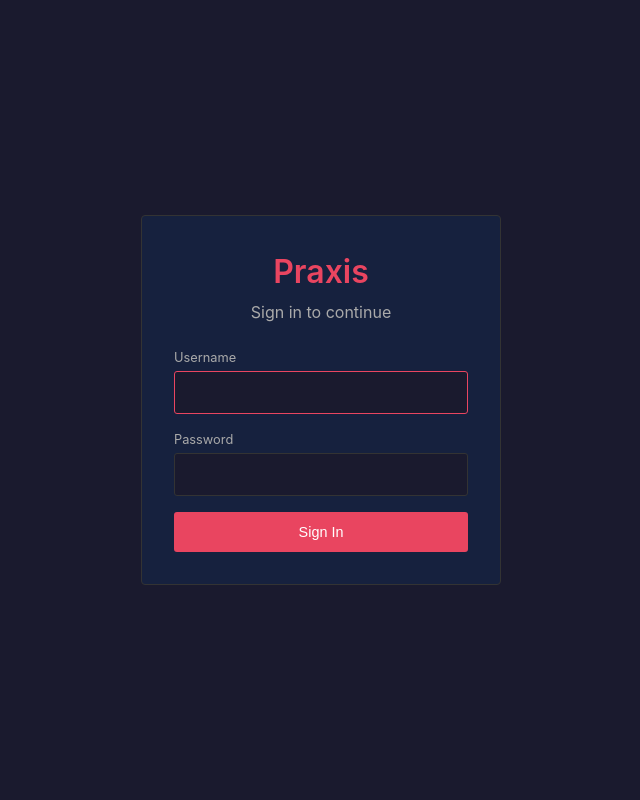
After one commit to philosaether/praxis, a FastAPI app: template src/praxis_web/templates/login.html in a window 1280 px wide. The commit adds this page. Shown: the whole page, without its empty margins (319-959 px from the left). Run offline with FastAPI, Linux system fonts and the light colour scheme; the template is opened without the code that fills it, so the values that code supplies are empty; some libraries are stand-ins or nearby versions.

Commit message:
feat: implement web auth with login/logout (Phase 4)
- Add login page with form and styled layout
- Add login/logout routes to praxis_web/app.py
- Update api_client() to forward session cookie as Bearer token
- Display username and logout link in header when logged in
- Add sass dependency for SCSS compilation

Auth flow:
1. User submits /login form
2. Web app calls POST /api/auth/login
3. On success, set praxis_session cookie (HTTP-only, 7-day expiry)
4. Cookie is forwarded to API as Bearer token on subsequent requests

Co-Authored-By: Claude Opus 4.5 <noreply@anthropic.com>

```diff
--- /dev/null
+++ b/package.json
@@ -0,0 +1,5 @@
+{
+  "dependencies": {
+    "sass": "^1.98.0"
+  }
+}
--- a/src/praxis_web/app.py
+++ b/src/praxis_web/app.py
@@ -8,7 +8,7 @@ Requires: PRAXIS_API_URL environment variable (default: http://localhost:8000)
 import os
 import httpx
 from fastapi import FastAPI, Request, Form
-from fastapi.responses import HTMLResponse, RedirectResponse
+from fastapi.responses import HTMLResponse, RedirectResponse, Response
 from fastapi.staticfiles import StaticFiles
 from fastapi.templating import Jinja2Templates
 from pathlib import Path
@@ -22,6 +22,7 @@ app = FastAPI(title="Praxis Web")
 
 # Config
 API_URL = os.getenv("PRAXIS_API_URL", "http://localhost:8000")
+SESSION_COOKIE_NAME = "praxis_session"
 
 # Static files and templates
 STATIC_DIR = Path(__file__).parent / "static"
@@ -34,8 +35,85 @@ templates = Jinja2Templates(directory=TEMPLATES_DIR)
 # API Client Helper
 # -----------------------------------------------------------------------------
 
-def api_client():
-    return httpx.AsyncClient(base_url=API_URL, timeout=30.0)
+def api_client(request: Request | None = None):
+    """Create an API client, optionally with auth from session cookie."""
+    headers = {}
+    if request:
+        session_token = request.cookies.get(SESSION_COOKIE_NAME)
+        if session_token:
+            headers["Authorization"] = f"Bearer {session_token}"
+    return httpx.AsyncClient(base_url=API_URL, timeout=30.0, headers=headers)
+
+
+# -----------------------------------------------------------------------------
+# Auth Routes
+# -----------------------------------------------------------------------------
+
+@app.get("/login", response_class=HTMLResponse)
+async def login_page(request: Request, error: str | None = None):
+    """Display login page."""
+    # If already logged in, redirect to home
+    if request.cookies.get(SESSION_COOKIE_NAME):
+        return RedirectResponse(url="/", status_code=302)
+    return templates.TemplateResponse(
+        request,
+        "login.html",
+        {"error": error}
+    )
+
+
+@app.post("/login")
+async def login_submit(
+    request: Request,
+    username: Annotated[str, Form()],
+    password: Annotated[str, Form()],
+):
+    """Handle login form submission."""
+    async with httpx.AsyncClient(base_url=API_URL, timeout=30.0) as client:
+        response = await client.post(
+            "/api/auth/login",
+            json={"username": username, "password": password}
+        )
+
+        if response.status_code != 200:
+            return templates.TemplateResponse(
+                request,
+                "login.html",
+                {"error": "Invalid username or password"},
+                status_code=401
+            )
+
+        data = response.json()
+        session_id = data["session_id"]
+
+        # Set session cookie and redirect to home
+        redirect = RedirectResponse(url="/", status_code=302)
+        redirect.set_cookie(
+            key=SESSION_COOKIE_NAME,
+            value=session_id,
+            httponly=True,
+            samesite="lax",
+            # secure=True,  # Enable in production with HTTPS
+            max_age=7 * 24 * 60 * 60,  # 7 days
+        )
+        return redirect
+
+
+@app.get("/logout")
+@app.post("/logout")
+async def logout(request: Request):
+    """Log out and clear session."""
+    session_token = request.cookies.get(SESSION_COOKIE_NAME)
+
+    # Call API to invalidate session
+    if session_token:
+        async with api_client(request) as client:
+            await client.post("/api/auth/logout")
+
+    # Clear cookie and redirect to login
+    redirect = RedirectResponse(url="/login", status_code=302)
+    redirect.delete_cookie(key=SESSION_COOKIE_NAME)
+    return redirect
 
 # -----------------------------------------------------------------------------
 # Routes: Pages
@@ -44,7 +122,13 @@ def api_client():
 @app.get("/", response_class=HTMLResponse)
 async def home_page(request: Request):
     """Full page: two-pane layout with tasks as default view."""
-    async with api_client() as client:
+    async with api_client(request) as client:
+        # Fetch user info if logged in
+        user = None
+        me_response = await client.get("/api/auth/me")
+        if me_response.status_code == 200:
+            user = me_response.json()
+
         # Fetch both tasks and priorities for initial load
         tasks_response = await client.get("/api/tasks")
         priorities_response = await client.get("/api/priorities")
@@ -55,6 +139,7 @@ async def home_page(request: Request):
         request,
         "home.html",
         {
+            "user": user,
             "tasks": tasks_data["tasks"],
             "priorities": priorities_data["priorities"],
             "priority_types": priorities_data["priority_types"],
@@ -79,7 +164,7 @@ async def priorities_list_partial(
     active: bool = False,
 ):
     """HTMX partial: filtered list of priorities."""
-    async with api_client() as client:
+    async with api_client(request) as client:
         params = {}
         if type:
             params["type"] = type
@@ -100,7 +185,7 @@ async def create_new_priority(request: Request):
     """Create a new priority and return the row HTML."""
     form_data = await request.form()
 
-    async with api_client() as client:
+    async with api_client(request) as client:
         response = await client.post("/api/priorities", data=dict(form_data))
         data = response.json()
 
@@ -117,7 +202,7 @@ async def create_new_priority(request: Request):
 @app.get("/priorities/tree", response_class=HTMLResponse)
 async def priority_tree(request: Request):
     """HTMX partial: tree view of priority hierarchy."""
-    async with api_client() as client:
+    async with api_client(request) as client:
         response = await client.get("/api/priorities/tree")
         data = response.json()
 
@@ -131,7 +216,7 @@ async def priority_tree(request: Request):
 @app.get("/priorities/tree-pane", response_class=HTMLResponse)
 async def priority_tree_pane(request: Request):
     """HTMX partial: full tree view for right pane."""
-    async with api_client() as client:
+    async with api_client(request) as client:
         response = await client.get("/api/priorities/tree")
         data = response.json()
 
@@ -163,7 +248,7 @@ async def priority_move(request: Request, priority_id: str):
     sibling_ids = data.get("sibling_ids", [])
     new_index = data.get("new_index", 0)
 
-    async with api_client() as client:
+    async with api_client(request) as client:
         # Update parent relationship
         response = await client.post(
             f"/api/priorities/{priority_id}/move",
@@ -190,7 +275,7 @@ async def priority_move(request: Request, priority_id: str):
 @app.get("/priorities/{priority_id}", response_class=HTMLResponse)
 async def priority_detail(request: Request, priority_id: str):
     """HTMX partial: detail view for a single priority."""
-    async with api_client() as client:
+    async with api_client(request) as client:
         response = await client.get(f"/api/priorities/{priority_id}")
         if response.status_code == 404:
             return HTMLResponse(
@@ -200,7 +285,7 @@ async def priority_detail(request: Request, priority_id: str):
         data = response.json()
 
     # Also fetch edit data to get raw notes and all_priorities
-    async with api_client() as client:
+    async with api_client(request) as client:
         edit_response = await client.get(f"/api/priorities/{priority_id}/edit")
         if edit_response.status_code == 200:
             edit_data = edit_response.json()
@@ -220,7 +305,7 @@ async def priority_save_properties(request: Request, priority_id: str):
     """Save priority properties and return updated properties section + OOB row update."""
     form_data = await request.form()
 
-    async with api_client() as client:
+    async with api_client(request) as client:
         response = await client.post(
             f"/api/priorities/{priority_id}/properties",
             data=dict(form_data)
@@ -264,7 +349,7 @@ async def priority_save_notes(request: Request, priority_id: str):
     """Save priority notes and return updated notes section."""
     form_data = await request.form()
 
-    async with api_client() as client:
+    async with api_client(request) as client:
         response = await client.post(
             f"/api/priorities/{priority_id}/notes",
             data=dict(form_data)
@@ -293,7 +378,7 @@ async def tasks_list_partial(
     status: str | None = None,
 ):
     """HTMX partial: filtered list of tasks."""
-    async with api_client() as client:
+    async with api_client(request) as client:
         params = {}
         if priority:
             params["priority"] = priority
@@ -312,7 +397,7 @@ async def tasks_list_partial(
 @app.post("/tasks/new", response_class=HTMLResponse)
 async def create_new_task(request: Request):
     """Create a new task and return the row HTML."""
-    async with api_client() as client:
+    async with api_client(request) as client:
         response = await client.post("/api/tasks")
         data = response.json()
 
@@ -328,7 +413,7 @@ async def create_new_task(request: Request):
 @app.get("/tasks/{task_id}", response_class=HTMLResponse)
 async def task_detail(request: Request, task_id: int):
     """HTMX partial: detail view for a single task."""
-    async with api_client() as client:
+    async with api_client(request) as client:
         response = await client.get(f"/api/tasks/{task_id}")
         if response.status_code == 404:
             return HTMLResponse(
@@ -342,7 +427,7 @@ async def task_detail(request: Request, task_id: int):
     notes = task.get("notes") or ""
     task["notes_raw"] = notes if not notes.startswith("<") else ""
     # For proper raw notes, we need to fetch from edit endpoint
-    async with api_client() as client:
+    async with api_client(request) as client:
         edit_response = await client.get(f"/api/tasks/{task_id}/edit")
         if edit_response.status_code == 200:
             edit_data = edit_response.json()
@@ -360,7 +445,7 @@ async def task_save_properties(request: Request, task_id: int):
     """Save task properties and return updated properties section + OOB row update."""
     form_data = await request.form()
 
-    async with api_client() as client:
+    async with api_client(request) as client:
         response = await client.post(
             f"/api/tasks/{task_id}/properties",
             data=dict(form_data)
@@ -400,7 +485,7 @@ async def task_save_notes(request: Request, task_id: int):
     """Save task notes and return updated notes section."""
     form_data = await request.form()
 
-    async with api_client() as client:
+    async with api_client(request) as client:
         response = await client.post(
             f"/api/tasks/{task_id}/notes",
             data=dict(form_data)
@@ -422,7 +507,7 @@ async def task_save_notes(request: Request, task_id: int):
 @app.post("/tasks/{task_id}/toggle", response_class=HTMLResponse)
 async def task_toggle_done(request: Request, task_id: int):
     """Toggle task between done and queued."""
-    async with api_client() as client:
+    async with api_client(request) as client:
         response = await client.post(f"/api/tasks/{task_id}/toggle")
         if response.status_code == 404:
             return HTMLResponse(content="", status_code=404)
@@ -438,7 +523,7 @@ async def task_toggle_done(request: Request, task_id: int):
 @app.delete("/tasks/{task_id}", response_class=HTMLResponse)
 async def delete_task(request: Request, task_id: int):
     """Delete a task and return empty content."""
-    async with api_client() as client:
+    async with api_client(request) as client:
         response = await client.delete(f"/api/tasks/{task_id}")
         if response.status_code == 404:
             return HTMLResponse(content="", status_code=404)
@@ -450,7 +535,7 @@ async def delete_task(request: Request, task_id: int):
 @app.delete("/priorities/{priority_id}", response_class=HTMLResponse)
 async def delete_priority(request: Request, priority_id: str):
     """Delete a priority and return empty content."""
-    async with api_client() as client:
+    async with api_client(request) as client:
         response = await client.delete(f"/api/priorities/{priority_id}")
         if response.status_code == 404:
             return HTMLResponse(content="", status_code=404)
--- a/src/praxis_web/static/css/main.css
+++ b/src/praxis_web/static/css/main.css
@@ -62,10 +62,35 @@ a:hover {
   padding: 1rem;
   border-bottom: 1px solid #333;
   background: #0f3460;
+  display: flex;
+  justify-content: space-between;
+  align-items: center;
 }
 .header h1 {
   font-size: 1.25rem;
   font-weight: 600;
+  color: #e94560;
+  margin: 0;
+}
+
+.user-info {
+  display: flex;
+  align-items: center;
+  gap: 0.75rem;
+  font-size: 0.8rem;
+}
+.user-info .username {
+  color: #aaa;
+}
+
+.logout-link,
+.login-link {
+  color: #aaa;
+  text-decoration: none;
+  font-size: 0.8rem;
+}
+.logout-link:hover,
+.login-link:hover {
   color: #e94560;
 }
 
@@ -908,6 +933,86 @@ textarea.property-input {
   border-left-color: #333;
 }
 
+.login-container {
+  display: flex;
+  align-items: center;
+  justify-content: center;
+  min-height: 100vh;
+  background: #1a1a2e;
+  padding: 1rem;
+}
+
+.login-card {
+  width: 100%;
+  max-width: 360px;
+  background: #16213e;
+  border: 1px solid #333;
+  border-radius: 4px;
+  padding: 2rem;
+}
+.login-card h1 {
+  margin: 0 0 0.25rem;
+  font-size: 2rem;
+  font-weight: 600;
+  color: #e94560;
+  text-align: center;
+}
+
+.login-subtitle {
+  margin: 0 0 1.5rem;
+  color: #aaa;
+  text-align: center;
+}
+
+.login-error {
+  background: rgba(198, 40, 40, 0.15);
+  border: 1px solid #c62828;
+  border-radius: 3px;
+  padding: 0.75rem;
+  margin-bottom: 1rem;
+  color: #ff8a80;
+  font-size: 0.8rem;
+}
+
+.login-form .form-group {
+  margin-bottom: 1rem;
+}
+.login-form .form-group label {
+  display: block;
+  margin-bottom: 0.25rem;
+  color: #aaa;
+  font-size: 0.8rem;
+}
+.login-form .form-group input {
+  width: 100%;
+  padding: 0.75rem;
+  background: #1a1a2e;
+  border: 1px solid #333;
+  border-radius: 3px;
+  color: #eee;
+  font-size: 0.9rem;
+}
+.login-form .form-group input:focus {
+  outline: none;
+  border-color: #e94560;
+}
+
+.login-button {
+  width: 100%;
+  padding: 0.75rem 1rem;
+  background: #e94560;
+  border: none;
+  border-radius: 3px;
+  color: white;
+  font-size: 0.9rem;
+  font-weight: 500;
+  cursor: pointer;
+  transition: background 0.15s;
+}
+.login-button:hover {
+  background: #c73e54;
+}
+
 .empty-state {
   text-align: center;
   padding: 3rem 1rem;
--- a/src/praxis_web/static/scss/_layout.scss
+++ b/src/praxis_web/static/scss/_layout.scss
@@ -33,10 +33,36 @@
   padding: $spacing-lg;
   border-bottom: 1px solid $border;
   background: $bg-tertiary;
+  display: flex;
+  justify-content: space-between;
+  align-items: center;
 
   h1 {
     font-size: $font-size-lg;
     font-weight: 600;
+    color: $accent;
+    margin: 0;
+  }
+}
+
+.user-info {
+  display: flex;
+  align-items: center;
+  gap: $spacing-md;
+  font-size: $font-size-sm;
+
+  .username {
+    color: $text-secondary;
+  }
+}
+
+.logout-link,
+.login-link {
+  color: $text-secondary;
+  text-decoration: none;
+  font-size: $font-size-sm;
+
+  &:hover {
     color: $accent;
   }
 }
--- /dev/null
+++ b/src/praxis_web/static/scss/_login.scss
@@ -0,0 +1,91 @@
+// =============================================================================
+// Login Page
+// =============================================================================
+@use 'variables' as *;
+
+.login-container {
+  display: flex;
+  align-items: center;
+  justify-content: center;
+  min-height: 100vh;
+  background: $bg-primary;
+  padding: $spacing-lg;
+}
+
+.login-card {
+  width: 100%;
+  max-width: 360px;
+  background: $bg-secondary;
+  border: 1px solid $border;
+  border-radius: $radius-md;
+  padding: $spacing-2xl;
+
+  h1 {
+    margin: 0 0 $spacing-xs;
+    font-size: 2rem;
+    font-weight: 600;
+    color: $accent;
+    text-align: center;
+  }
+}
+
+.login-subtitle {
+  margin: 0 0 $spacing-xl;
+  color: $text-secondary;
+  text-align: center;
+}
+
+.login-error {
+  background: rgba($error, 0.15);
+  border: 1px solid $error;
+  border-radius: $radius-sm;
+  padding: $spacing-md;
+  margin-bottom: $spacing-lg;
+  color: #ff8a80;
+  font-size: $font-size-sm;
+}
+
+.login-form {
+  .form-group {
+    margin-bottom: $spacing-lg;
+
+    label {
+      display: block;
+      margin-bottom: $spacing-xs;
+      color: $text-secondary;
+      font-size: $font-size-sm;
+    }
+
+    input {
+      width: 100%;
+      padding: $spacing-md;
+      background: $bg-primary;
+      border: 1px solid $border;
+      border-radius: $radius-sm;
+      color: $text-primary;
+      font-size: $font-size-base;
+
+      &:focus {
+        outline: none;
+        border-color: $accent;
+      }
+    }
+  }
+}
+
+.login-button {
+  width: 100%;
+  padding: $spacing-md $spacing-lg;
+  background: $accent;
+  border: none;
+  border-radius: $radius-sm;
+  color: white;
+  font-size: $font-size-base;
+  font-weight: 500;
+  cursor: pointer;
+  transition: background $transition-fast;
+
+  &:hover {
+    background: $accent-dim;
+  }
+}
--- a/src/praxis_web/static/scss/main.scss
+++ b/src/praxis_web/static/scss/main.scss
@@ -10,4 +10,5 @@
 @use 'list';
 @use 'detail';
 @use 'tree';
+@use 'login';
 @use 'utilities';
--- /dev/null
+++ b/src/praxis_web/templates/login.html
@@ -0,0 +1,43 @@
+{% extends "base.html" %}
+
+{% block title %}Login{% endblock %}
+
+{% block body %}
+<div class="login-container">
+    <div class="login-card">
+        <h1>Praxis</h1>
+        <p class="login-subtitle">Sign in to continue</p>
+
+        {% if error %}
+        <div class="login-error">{{ error }}</div>
+        {% endif %}
+
+        <form method="POST" action="/login" class="login-form">
+            <div class="form-group">
+                <label for="username">Username</label>
+                <input
+                    type="text"
+                    id="username"
+                    name="username"
+                    required
+                    autocomplete="username"
+                    autofocus
+                >
+            </div>
+
+            <div class="form-group">
+                <label for="password">Password</label>
+                <input
+                    type="password"
+                    id="password"
+                    name="password"
+                    required
+                    autocomplete="current-password"
+                >
+            </div>
+
+            <button type="submit" class="login-button">Sign In</button>
+        </form>
+    </div>
+</div>
+{% endblock %}
```
Also changed, not shown: src/praxis_web/templates/home.html (+8 -0 lines), package-lock.json (added), 2 other files.
